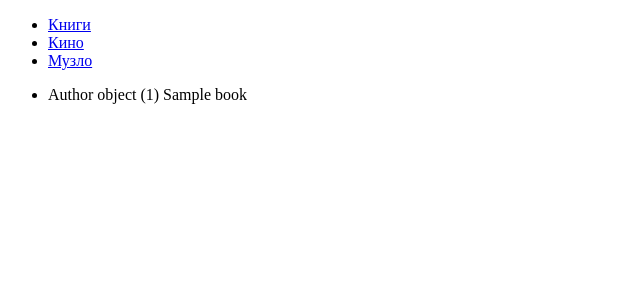
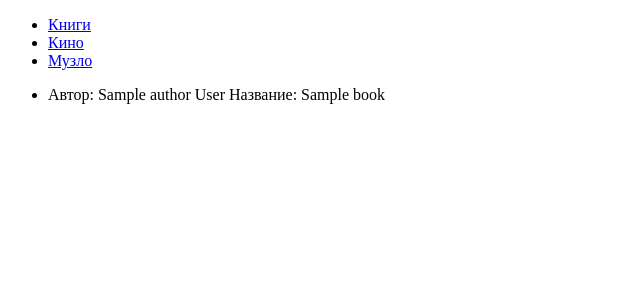
Before and after one commit to mishka251/home_server, a Django app: page /books/ in a window 1280 px wide. Shown: the top 300 px of the page, without its empty margins (0-640 px from the left). Run offline with Django 3.2, Linux system fonts and the light colour scheme; tables that the repository leaves empty hold one stand-in row (values such as "Sample post").

Commit message:
Зависимости

```diff
--- /dev/null
+++ b/requirements.txt
@@ -0,0 +1,4 @@
+Django==2.2.4
+psycopg2==2.8.3
+pytz==2019.2
+sqlparse==0.3.0
--- a/templates/book_list.html
+++ b/templates/book_list.html
@@ -2,13 +2,13 @@
 
 {% block body %}
 
-<div class = "books">
+<div class="books">
 
     <ul>
         {% for book in books %}
         <li>
-     <span> {{ book.author }}</span>
-     <span>{{ book.name }} </span>
+            <span> Автор: {{ book.author.name }} {{ book.author.surname }}</span>
+            <span> Название: {{ book.name }} </span>
         </li>
 
         {% endfor %}
--- a/test_server/settings_example.py
+++ b/test_server/settings_example.py
@@ -108,7 +108,7 @@ AUTH_PASSWORD_VALIDATORS = [
 # Internationalization
 # https://docs.djangoproject.com/en/2.2/topics/i18n/
 
-LANGUAGE_CODE = 'en-us'
+LANGUAGE_CODE = 'ru-RU'
 
 TIME_ZONE = 'Asia/Yekaterinburg'
 
```
Lines whose indentation alone changed are shown as unchanged.
